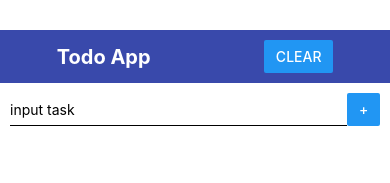
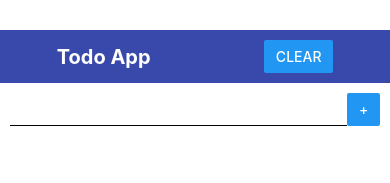
Before and after one commit to SPK80/rn-todo-list, a React Native app: screen / in a window 390 px wide. Shown: the top 183 px of the page. Built offline with nearby package versions, Linux system fonts and the light colour scheme.

Commit message:
feat: clear input on submit

```diff
--- a/ui/AddTaskBar.tsx
+++ b/ui/AddTaskBar.tsx
@@ -12,12 +12,15 @@ export const AddTaskBar: React.FC<PropsType> = ({onSubmit}) => {
     <View style={styles.container}>
       <TextInput
         style={styles.input}
-        placeholder='input task'
         onChangeText={setTitle}
+        value={title}
       />
       <Button
         title=" + "
-        onPress={() => onSubmit({title, isDone: false})}
+        onPress={() => {
+          onSubmit({title, isDone: false})
+          setTitle('')
+        }}
       />
     </View>
   )
```
